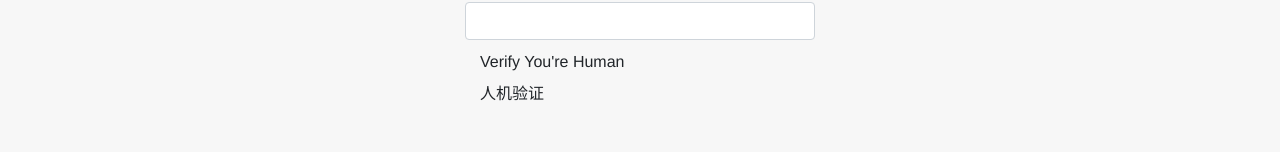
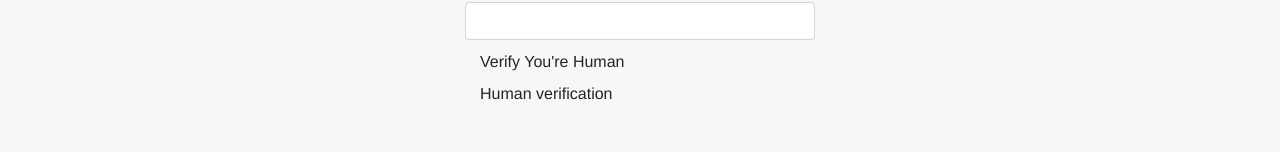
Before and after one commit to wawoyuanli/website, a Vue app: page /#/login in a window 1280 px wide. Shown: the part 314-466 px from the top of the page. Built offline with nearby package versions, Linux system fonts and the light colour scheme.

Commit message:
人机验证改为英文
人机验证改为英文

```diff
--- a/src/components/reCaptcha.vue
+++ b/src/components/reCaptcha.vue
@@ -1,5 +1,5 @@
 <template>
-	<div ref="grecaptcha">人机验证</div>
+	<div ref="grecaptcha">Human verification</div>
 </template>
 <script>
 export default {
```
